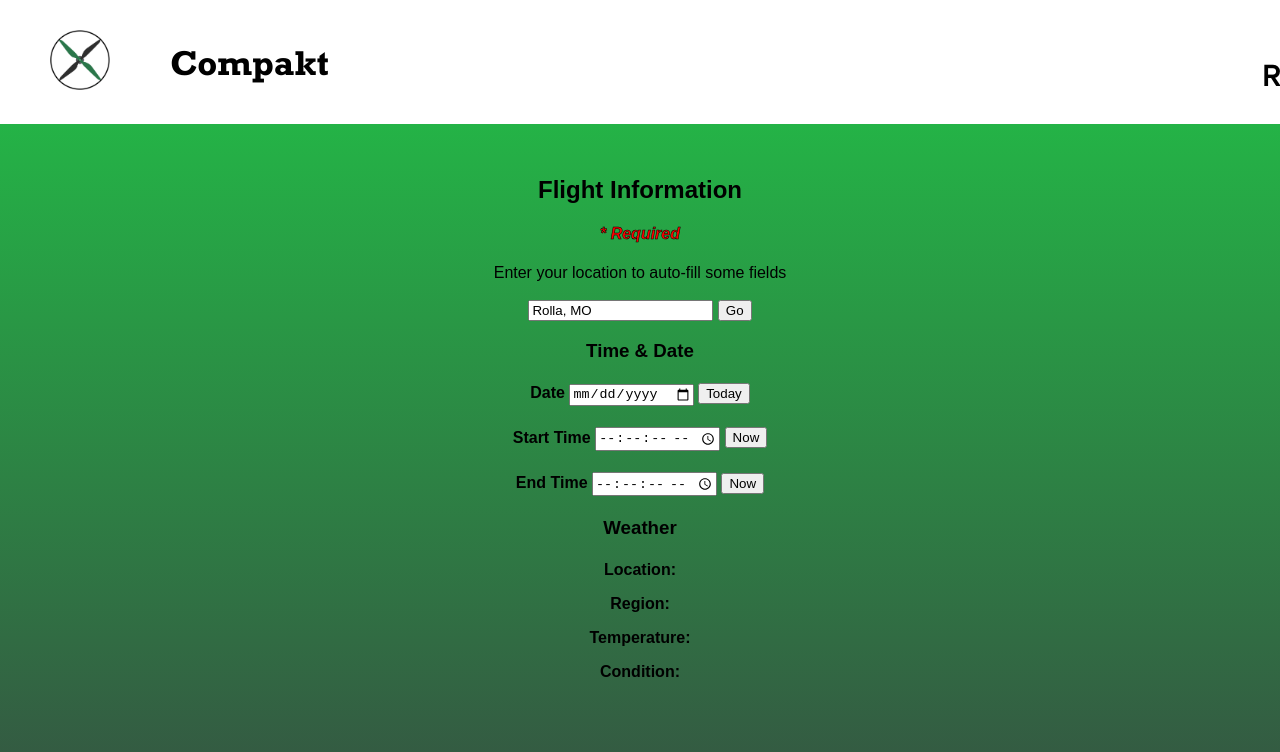
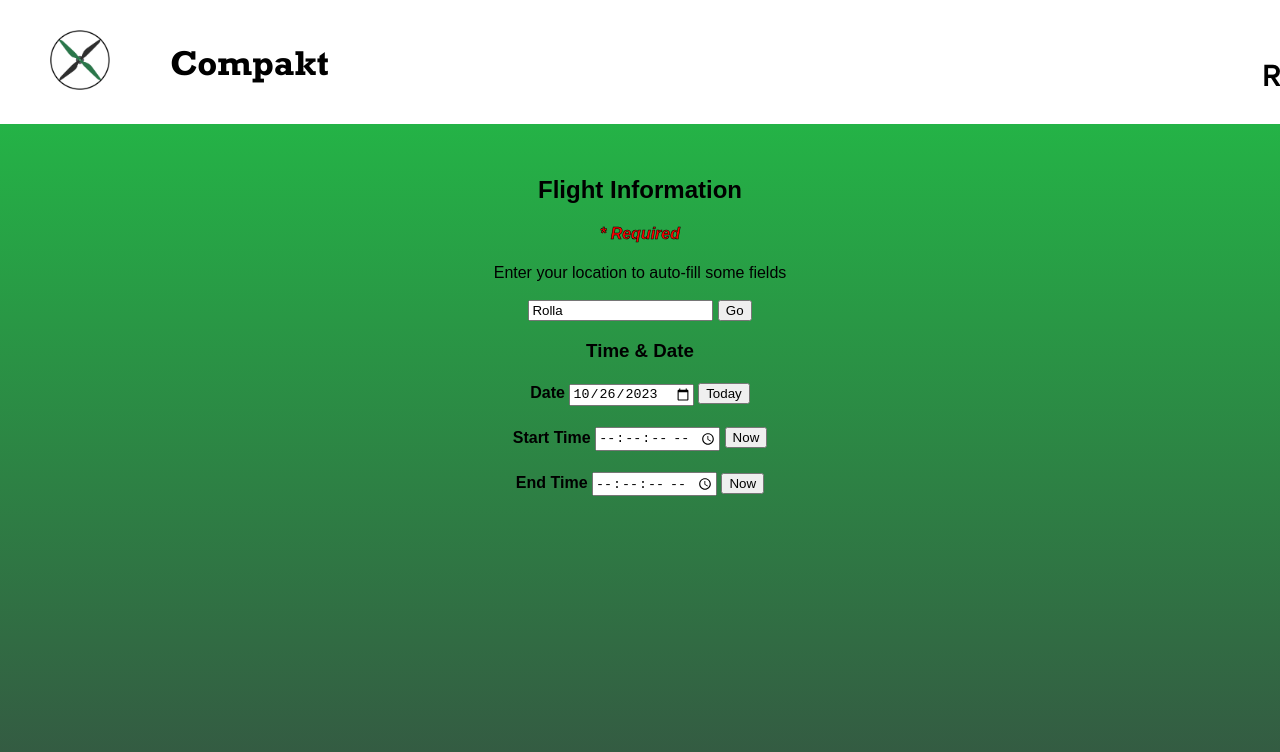
Before and after one commit to MissouriMRR/compakt, a SvelteKit app: page /record in a window 1280 px wide. Shown: the top 752 px of the page. Built offline with nearby package versions, Linux system fonts and the light colour scheme.

Commit message:
refactored log recording

```diff
--- a/src/routes/record/+page.svelte
+++ b/src/routes/record/+page.svelte
@@ -1,22 +1,32 @@
 <script lang="ts">
-	interface WeatherData {}
+	const DEFAULT_LOC = 'Rolla, MO';
 
-	let resdata = '';
-	let weatherData = null as any;
+	interface WeatherData {
+		condition: string,
+		icon: string,
+		temperatureF: Number,
+		temperatureC: Number,
+		windSpeedMPH: Number,
+		windDirection: string,
+		windDegree: Number,
+		gustSpeedMPH: Number,
+		humidity: Number
+	};
 
-	const currentData = {
-		date: new Date().toDateString(),
-		location: 'Rolla, MO',
-		startTime: new Date().toISOString(),
-		stopTime: new Date().toISOString(),
-		tempF: '',
-		tempC: '',
-		windSpeed: '',
-		windDirection: '',
-		windDegree: '',
-		gustSpeed: '',
-		Humidity: '',
+	interface FlightData {
+		location: string,
+		flightDate: string,
+		flightStartTime?: string,
+		flightStopTime?: string,
+		weather?: WeatherData,
+		pilotID?: Number,
+		remoteID?: string
 	};
+
+	const flightData = {
+		location: 'Rolla',
+		flightDate: extractDate(new Date())
+	} as FlightData;
 
 	async function loadWeatherData() {
 		try {
@@ -24,23 +34,40 @@
 				method: 'POST',
 				body: JSON.stringify({ location })
 			});
+
 			const data = await response.json();
-			resdata = JSON.stringify(data, undefined, 4);
+
+			if(data.error) {
+				console.error("[Weather API] API Error:", data.error.message);
+				return;
+			}
+
+			flightData.weather = {
+				condition: data.current.condition.text,
+				icon: data.current.condition.icon,
+				temperatureF: data.current.temp_f,
+				temperatureC: data.current.temp_c,
+				windSpeedMPH: data.current.wind_mph,
+				windDirection: data.current.wind_dir,
+				windDegree: data.current.wind_degree,
+				gustSpeedMPH: data.current.gust_mph,
+				humidity: data.current.humidity
+			} as WeatherData;
 		} catch (error) {
-			console.error('Error fetching weather data:', error);
+			console.error("[Weather API]", error);
 		}
 	}
 
-	const pad = (num: Number) => num.toString().padStart(2, '0');
-
-	function getLocalTime() {
-		const now = new Date();
-		return `${pad(now.getHours())}:${pad(now.getMinutes())}:${pad(now.getSeconds())}`;
+	function pad(num: number) {
+		return num.toString().padStart(2, '0');
 	}
 
-	function getLocalDate() {
-		const now = new Date();
-		return `${now.getFullYear()}-${pad(now.getMonth() + 1)}-${pad(now.getDate())}`;
+	function extractDate(date: Date) {
+		return `${date.getFullYear()}-${pad(date.getMonth() + 1)}-${pad(date.getDate())}`;
+	}
+
+	function extractTime(date: Date) {
+		return `${pad(date.getHours())}:${pad(date.getMinutes())}:${pad(date.getSeconds())}`;
 	}
 </script>
 
@@ -50,7 +77,7 @@
 
 	<form id="weatherautofill" style="text-align: center" on:submit={loadWeatherData}>
 		<label for="location">Enter your location to auto-fill some fields</label><br /><br />
-		<input id="location" type="text" value={currentData.location} />
+		<input id="location" type="text" value={flightData.location}/>
 		<input type="submit" value="Go" />
 	</form>
 
@@ -58,56 +85,56 @@
 		<h3 style="text-align: center;">Time & Date</h3>
 		<h4 style="text-align: center;">
 			<label for="date">Date</label>
-			<input type="date" id="date" value={currentData.date} />
+			<input type="date" id="date" value={flightData.flightDate} />
 			<button
 				on:click={() => {
-					currentData.date = getLocalDate();
+					flightData.flightDate = extractDate(new Date());
 				}}>Today</button
 			>
 		</h4>
 
 		<h4 style="text-align: center;">
 			<label for="t_start">Start Time</label>
-			<input type="time" id="t_start" value={currentData.startTime} step="1" />
+			<input type="time" id="t_start" value={flightData.flightStartTime || ''} step="1" />
 			<button
 				on:click={() => {
-					currentData.startTime = getLocalTime();
+					flightData.flightStartTime = extractTime(new Date());
 				}}>Now</button
 			>
 		</h4>
 
 		<h4 style="text-align: center;">
 			<label for="t_end">End Time</label>
-			<input type="time" id="t_end" value={currentData.stopTime} step="1" />
+			<input type="time" id="t_end" value={flightData.flightStopTime || ''} step="1" />
 			<button
 				on:click={() => {
-					currentData.stopTime = getLocalTime();
+					flightData.flightStopTime = extractTime(new Date());
 				}}>Now</button
 			>
 		</h4>
 
+		{#if flightData.weather}
 		<h3 style="text-align: center;">Weather</h3>
 		<h4 style="text-align: center;">
 			<div>
 				<div class = 'sectionContainer'>
-					<p class = 'sectionTitle'>Location: {weatherData ? weatherData.location.name : ''}</p>
-					<p class = 'sectionTitle'>Region: {weatherData ? weatherData.location.region : ''}</p>
+					<p class = 'sectionTitle'>Location: {flightData.location}</p>
 				</div>
 
 				<div class = 'temperatureContainer'>
-					<p class = 'sectionTitle'>Temperature: {weatherData ? weatherData.current.temp_f + '°F' : ''}</p>
+					<p class = 'sectionTitle'>Temperature: {flightData.weather.temperatureF + '°F'}</p>
 				</div>
 				<div class = 'sectionRow'>
-					<p class = 'sectionTitle'>Condition: {weatherData ? weatherData.current.condition.text : ''}</p>
+					<span class = 'sectionTitle'>Condition: {flightData.weather.condition}</span>
 					<img
 						class='weatherIcon'
-						style='display: {weatherData ? "block" : "none"}'
-						src='https:${weatherData ? weatherData.current.condition.icon : ''}'
+						src={flightData.weather.icon}
 						alt='Weather Icon'
 					/>
 				</div>
 			</div>
 		</h4>
+		{/if}
 	</form>
 </div>
 
@@ -117,8 +144,10 @@
 		margin-top: 10;
   }
 	.sectionRow {
+		display: flex;
 		flex-direction: row;
 		align-items: center;
+		justify-content: center;
 	}
   .sectionTitle {
     font-size: 16;
@@ -131,8 +160,9 @@
     align-items: 'center';
   }
   .weatherIcon {
-    width: 30;
-    height: 30;
+		display: inline-block;
+    width: 2em;
+    height: 2em;
     margin-left: 10;
 		margin-right: 10;
   }
```
